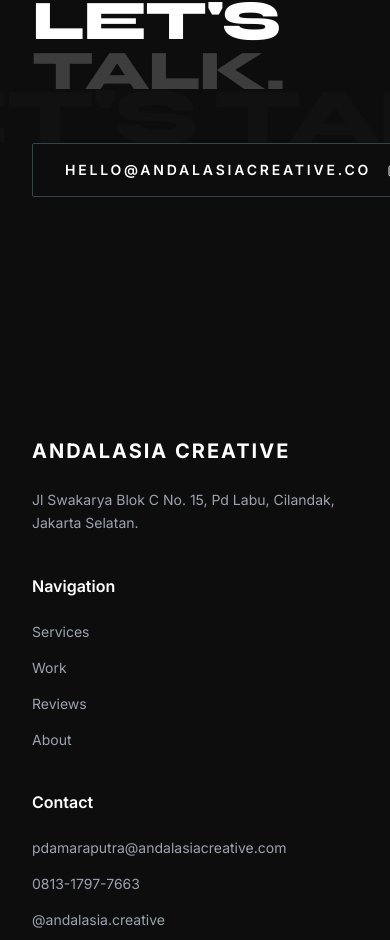
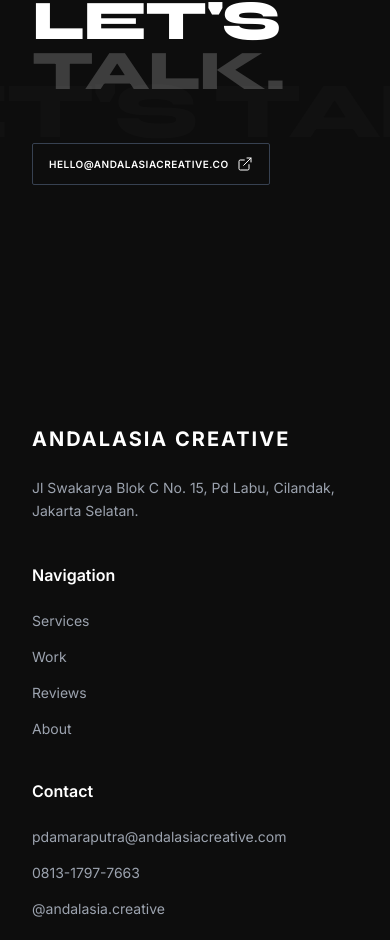
Before and after one commit to RandDevs/Andalasia-Creative, a React (Vite) app: page / in a window 390 px wide. Shown: the part 6854-7794 px from the top of the page. Built offline with nearby package versions, Linux system fonts and the light colour scheme.

Commit message:
fix: fix cursor pulled to left top when hovering button

```diff
--- a/src/App.jsx
+++ b/src/App.jsx
@@ -11,25 +11,26 @@
   const ringRef = useRef(null);
   const [hovering, setHovering] = useState(false);
 
+  const mousePos = useRef({ x: 0, y: 0 });
+  const ringPos = useRef({ x: 0, y: 0 });
+
   useEffect(() => {
-    let mouseX = 0, mouseY = 0;
-    let ringX = 0, ringY = 0;
     let raf;
 
     const onMouseMove = (e) => {
-      mouseX = e.clientX;
-      mouseY = e.clientY;
+      mousePos.current.x = e.clientX;
+      mousePos.current.y = e.clientY;
       if (dotRef.current) {
-        dotRef.current.style.transform = `translate(${mouseX - 4}px, ${mouseY - 4}px)`;
+        dotRef.current.style.transform = `translate(${e.clientX - 4}px, ${e.clientY - 4}px)`;
       }
     };
 
     const smoothRing = () => {
-      ringX += (mouseX - ringX) * 0.12;
-      ringY += (mouseY - ringY) * 0.12;
+      ringPos.current.x += (mousePos.current.x - ringPos.current.x) * 0.12;
+      ringPos.current.y += (mousePos.current.y - ringPos.current.y) * 0.12;
       if (ringRef.current) {
         const offset = hovering ? 30 : 18;
-        ringRef.current.style.transform = `translate(${ringX - offset}px, ${ringY - offset}px)`;
+        ringRef.current.style.transform = `translate(${ringPos.current.x - offset}px, ${ringPos.current.y - offset}px)`;
       }
       raf = requestAnimationFrame(smoothRing);
     };
--- a/src/components/LetsTalk.jsx
+++ b/src/components/LetsTalk.jsx
@@ -93,10 +93,10 @@
             href="mailto:hello@andalasiacreative.co"
             whileHover={{ x: 6 }}
             transition={{ type: 'spring', stiffness: 300 }}
-            className="group inline-flex items-center gap-4 w-fit border border-gray-700 rounded-sm px-8 py-4 md:px-12 md:py-5 font-inter text-sm md:text-base font-semibold tracking-[0.2em] uppercase text-white hover:bg-white hover:text-black transition-colors duration-300 mt-4 mb-20"
+            className="group inline-flex items-center gap-2 md:gap-4 w-fit max-w-full border border-gray-700 rounded-sm px-4 py-3 sm:px-8 sm:py-4 md:px-12 md:py-5 font-inter text-[10px] sm:text-xs md:text-base font-semibold tracking-wider sm:tracking-[0.2em] uppercase text-white hover:bg-white hover:text-black transition-colors duration-300 mt-4 mb-20"
           >
-            HELLO@ANDALASIACREATIVE.CO
-            <ExternalLink size={16} strokeWidth={1.5} className="group-hover:rotate-45 transition-transform duration-300" />
+            <span className="break-all text-center leading-relaxed">HELLO@ANDALASIACREATIVE.CO</span>
+            <ExternalLink size={16} strokeWidth={1.5} className="group-hover:rotate-45 transition-transform duration-300 flex-shrink-0" />
           </motion.a>
 
 
--- a/src/components/Navbar.jsx
+++ b/src/components/Navbar.jsx
@@ -102,7 +102,7 @@
                 exit={{ opacity: 0, y: 30 }}
                 transition={{ delay: i * 0.08, duration: 0.4 }}
                 onClick={() => setMenuOpen(false)}
-                className="font-syne text-5xl font-extrabold text-white uppercase tracking-tight hover:text-gray-400 transition-colors"
+                className="font-syne text-4xl sm:text-5xl font-extrabold text-white uppercase tracking-tight hover:text-gray-400 transition-colors"
               >
                 {link}
               </motion.a>
```
